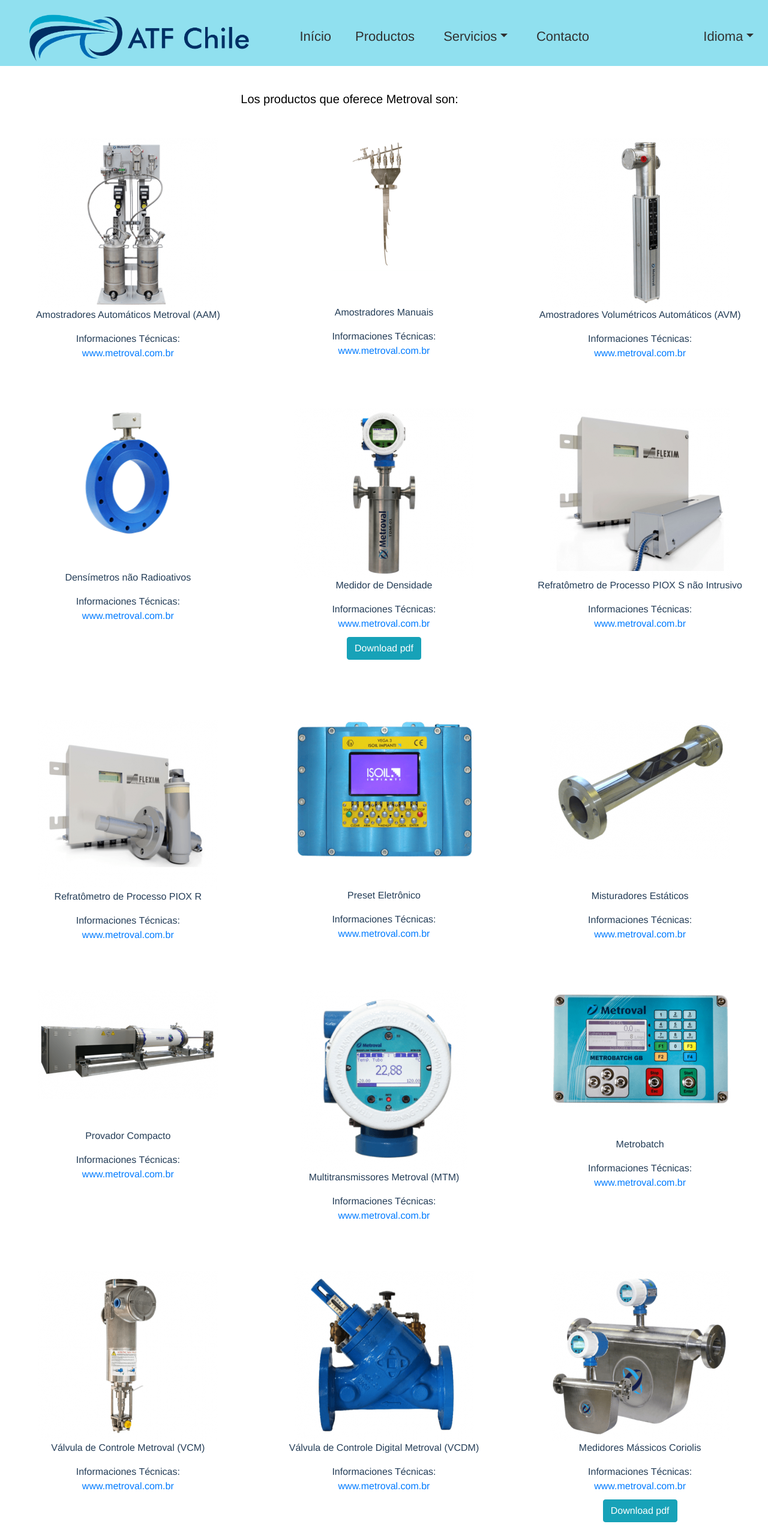
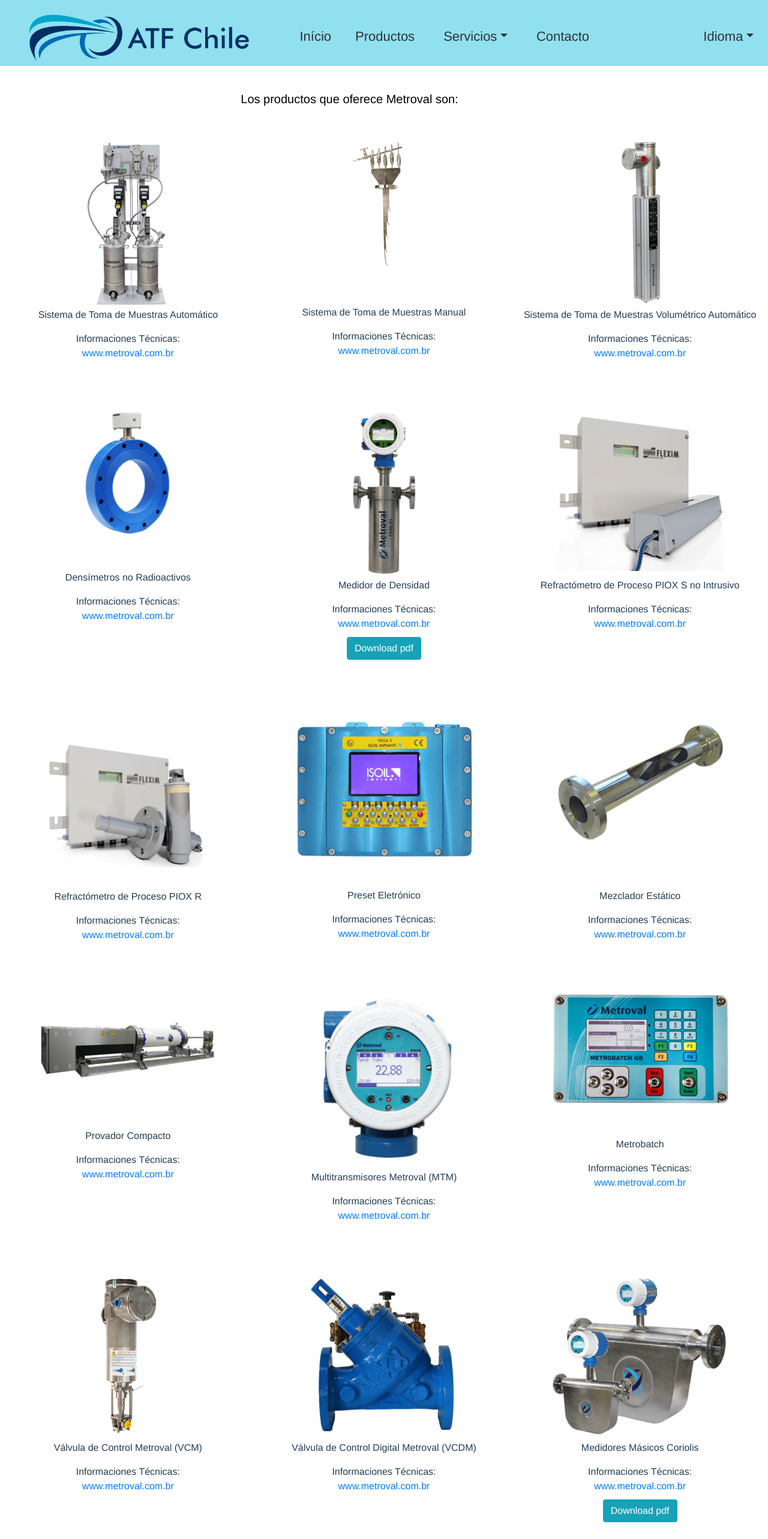
Before and after one commit to MayuCh4n/projeto-construcao, a Vue app: page /Metroval in a window 1280 px wide. Shown: the top 2566 px of the page at 60% size. Built offline with nearby package versions, Linux system fonts and the light colour scheme.

Commit message:
Ajuste de linguagem produtos

```diff
--- a/src/components/páginas/Servicios/Metroval.vue
+++ b/src/components/páginas/Servicios/Metroval.vue
@@ -10,35 +10,35 @@
 
       <b-col xl="4" md="6" sm="12" xs="12">
             <img src="../../../assets/Metroval/AAM.png" alt="Left image">
-            <p>Amostradores Automáticos Metroval (AAM)</p>
+            <p>Sistema de Toma de Muestras Automático</p>
              Informaciones Técnicas:<br>
                     <a href="https://metroval.com.br/produtos/amostradores-automaticos-para-oleo-e-gas/" target="blank">www.metroval.com.br</a><br>
       </b-col>
 
       <b-col xl="4" md="6" sm="12" xs="12">
             <img src="../../../assets/Metroval/AMF.png" alt="Left image">
-            <p class="phd">Amostradores Manuais</p>
+            <p class="phd">Sistema de Toma de Muestras Manual</p>
              Informaciones Técnicas:<br>
                     <a href="https://metroval.com.br/produtos/amostradores/amostradores-manuais/" target="blank">www.metroval.com.br</a><br>
       </b-col>
 
       <b-col xl="4" md="6" sm="12" xs="12">
             <img src="../../../assets/Metroval/AT.png" alt="Left image">
-            <p class="metroval">Amostradores Volumétricos Automáticos (AVM)</p>
+            <p class="metroval">Sistema de Toma de Muestras Volumétrico Automático</p>
              Informaciones Técnicas:<br>
                     <a href="https://metroval.com.br/produtos/amostradores-volumetricos/" target="blank">www.metroval.com.br</a><br>
       </b-col>
 
       <b-col xl="4" md="6" sm="12" xs="12">
             <img src="../../../assets/Metroval/DNR.png" alt="Left image" class="imgmetroval">
-            <p class="metroval11">Densímetros não Radioativos</p>
+            <p class="metroval11">Densímetros no Radioactivos</p>
              Informaciones Técnicas:<br>
                     <a href="https://metroval.com.br/produtos/medidores-de-densidade-nao-radioativos-para-polpa-de-minerio/" target="blank">www.metroval.com.br</a><br>
       </b-col>
 
       <b-col xl="4" md="6" sm="12" xs="12">
             <img src="../../../assets/Metroval/MedidorDensidade.png" alt="Left image" class="imgmetroval">
-            <p class="metroval">Medidor de Densidade</p>
+            <p class="metroval">Medidor de Densidad</p>
              Informaciones Técnicas:<br>
                     <a href="https://metroval.com.br/produtos/medidores-de-densidade/" target="blank">www.metroval.com.br</a><br>
                     <b-button class="btn-baixar" href="https://drive.google.com/file/d/16G1OB0YS_j8DH8Q5t_a1I5wEuvztQfsU/view?usp=sharing" variant="info" target="_blank">Download pdf</b-button>
@@ -46,28 +46,28 @@
 
       <b-col xl="4" md="6" sm="12" xs="12">
             <img src="../../../assets/Metroval/Refratometro.png" alt="Left image" class="imgmetroval">
-            <p class="metroval">Refratômetro de Processo PIOX S não Intrusivo</p>
+            <p class="metroval">Refractómetro de Proceso PIOX S no Intrusivo</p>
              Informaciones Técnicas:<br>
                     <a href="https://metroval.com.br/produtos/medidores-de-densidade/refratometro-de-processo-piox-s-nao-intrusivo/" target="blank">www.metroval.com.br</a><br>
       </b-col>
 
       <b-col xl="4" md="6" sm="12" xs="12">
             <img src="../../../assets/Metroval/Refratômetro2.png" alt="Left image" class="imgmetroval">
-            <p class="metroval">Refratômetro de Processo PIOX R</p>
+            <p class="metroval">Refractómetro de Proceso PIOX R</p>
              Informaciones Técnicas:<br>
                     <a href="https://metroval.com.br/produtos/refratometro-de-processo-piox-r/" target="blank">www.metroval.com.br</a><br>
       </b-col>
 
       <b-col xl="4" md="6" sm="12" xs="12">
             <img src="../../../assets/Metroval/Preset.png" alt="Left image" class="imgmetroval">
-            <p class="metroval11">Preset Eletrônico</p>
+            <p class="metroval11">Preset Eletrónico</p>
              Informaciones Técnicas:<br>
                     <a href="https://metroval.com.br/produtos/computador-de-vazao/preset-eletronico/" target="blank">www.metroval.com.br</a><br>
       </b-col>
 
       <b-col xl="4" md="6" sm="12" xs="12">
             <img src="../../../assets/Metroval/MisturadoresEstaticos.png" alt="Left image" class="imgmetroval">
-            <p class="metroval11">Misturadores Estáticos</p>
+            <p class="metroval11">Mezclador Estático</p>
              Informaciones Técnicas:<br>
                     <a href="https://metroval.com.br/produtos/misturadores-estaticos/" target="blank">www.metroval.com.br</a><br>
       </b-col>
@@ -81,7 +81,7 @@
 
       <b-col xl="4" md="6" sm="12" xs="12">
             <img src="../../../assets/Metroval/MTM.png" alt="Left image" class="imgmetroval">
-            <p class="metroval">Multitransmissores Metroval (MTM)</p>
+            <p class="metroval">Multitransmisores Metroval (MTM)</p>
              Informaciones Técnicas:<br>
                     <a href="https://metroval.com.br/produtos/transmissores/mtm-multitransmissores-metroval/" target="blank">www.metroval.com.br</a><br>
       </b-col>
@@ -95,21 +95,21 @@
 
       <b-col xl="4" md="6" sm="12" xs="12">
             <img src="../../../assets/Metroval/VCM.png" alt="Left image" class="imgmetroval">
-            <p class="metroval">Válvula de Controle Metroval (VCM)</p>
+            <p class="metroval">Válvula de Control Metroval (VCM)</p>
              Informaciones Técnicas:<br>
                     <a href="https://metroval.com.br/produtos/valvulas-de-controle/" target="blank">www.metroval.com.br</a><br>
       </b-col>
 
       <b-col xl="4" md="6" sm="12" xs="12">
             <img src="../../../assets/Metroval/VCDM.png" alt="Left image" class="imgmetroval">
-            <p class="metroval">Válvula de Controle Digital Metroval (VCDM)</p>
+            <p class="metroval">Válvula de Control Digital Metroval (VCDM)</p>
              Informaciones Técnicas:<br>
                     <a href="https://metroval.com.br/produtos/valvula-de-controle-digital/" target="blank">www.metroval.com.br</a><br>
       </b-col>
 
       <b-col xl="4" md="6" sm="12" xs="12">
             <img src="../../../assets/Metroval/MedidorMassico.png" alt="Left image" class="imgmetroval">
-            <p class="metroval">Medidores Mássicos Coriolis</p>
+            <p class="metroval">Medidores Másicos Coriolis</p>
              Informaciones Técnicas:<br>
                     <a href="https://metroval.com.br/produtos/medidores-massicos-coriolis/" target="blank">www.metroval.com.br</a><br>
                     <b-button class="btn-baixar" href="https://metroval.com.br/wp-content/uploads/2019/10/AXIOM-WEB.pdf" variant="info" target="_blank">Download pdf</b-button>
@@ -117,21 +117,21 @@
 
       <b-col xl="4" md="6" sm="12" xs="12">
             <img src="../../../assets/Metroval/MedidorTurbina.jpg" alt="Left image" class="imgmetroval">
-            <p class="metroval11">Medidor de vazão tipo Turbina</p>
+            <p class="metroval11">Medidor de Flujo/Caudal tipo Turbina</p>
              Informaciones Técnicas:<br>
                     <a href="https://metroval.com.br/produtos/medidor-vazao-turbina/" target="blank">www.metroval.com.br</a><br>
       </b-col>
 
       <b-col xl="4" md="6" sm="12" xs="12">
             <img src="../../../assets/Metroval/MedidorPositivo.png" alt="Left image" class="imgmetroval">
-            <p class="metroval12">Medidor de vazão tipo deslocamento Positivo</p>
+            <p class="metroval12">Medidor de Flujo/Caudal tipo Desplazamiento Positivo</p>
              Informaciones Técnicas:<br>
                     <a href="https://metroval.com.br/produtos/medidores-de-engrenagens-ovais/" target="blank">www.metroval.com.br</a><br>
       </b-col>
 
       <b-col xl="4" md="6" sm="12" xs="12">
             <img src="../../../assets/Metroval/ClampOn.png" alt="Left image" class="imgmetroval">
-            <p class="metroval11">Medidores Ultrassônicos (Clamp On)</p>
+            <p class="metroval11">Medidores Ultrasónicos (Clamp On)</p>
              Informaciones Técnicas:<br>
                     <a href="https://metroval.com.br/produtos/medidores-ultrassonicos-nao-intrusivos/" target="blank">www.metroval.com.br</a><br>
       </b-col>
--- a/src/components/páginas/Servicios/PhdMaster.vue
+++ b/src/components/páginas/Servicios/PhdMaster.vue
@@ -10,14 +10,14 @@
 
       <b-col xl="6" md="6" sm="12" xs="12">
             <img src="../../../assets/PhdMaster/smp.png" alt="Left image">
-            <p>Preset Eletrônico - Single Meter Preset (SMP)</p>
+            <p>Preset Eletrónico - Single Meter Preset (SMP)</p>
              Informaciones Técnicas:<br>
                     <a href="http://www.phdmaster.com.br/produtos-presets-eletronicos-toptech.html" target="blank">www.phdmaster.com.br</a><br>
       </b-col>
 
       <b-col xl="4" md="6" sm="12" xs="12">
             <img src="../../../assets/PhdMaster/preset.png" alt="Left image">
-            <p class="phd">Preset Eletrônico - Multiload II</p>
+            <p class="phd">Preset Eletrónico - Multiload II</p>
              Informaciones Técnicas:<br>
                     <a href="http://www.phdmaster.com.br/produtos-presets-eletronicos-toptech.html" target="blank">www.phdmaster.com.br</a><br>
       </b-col>
--- a/src/components/páginas/Servicios/Servicios.vue
+++ b/src/components/páginas/Servicios/Servicios.vue
@@ -10,7 +10,7 @@
 
       <b-col xl="6" md="6" sm="12" xs="12">
             <img src="../../../assets/servicios-imgs/braço-carregamento.png" alt="Left image">
-            <p>Braço de Carregamento - BOTTOM Loading (Carregamento por Baixo)</p>
+            <p>Braço de Carga - BOTTOM Loading </p>
              Informaciones Técnicas:<br>
                     <a href="https://www.tspro.com.br/braco-de-carregamento-e-descarregamento" target="blank">www.tspro.com.br</a><br>
                     <b-button class="btn-baixar" href="https://drive.google.com/file/d/1VuN7OyBvLIKq1eLYEkJpjSjg6Vj6JHLG/view?usp=sharing" variant="info" target="_blank">Download pdf</b-button>
@@ -18,7 +18,7 @@
 
       <b-col xl="4" md="6" sm="12" xs="12">
             <img src="../../../assets/servicios-imgs/bracotop.png" alt="Left image">
-            <p>Braço de Carregamento - TOP Loading (Carregamento por Cima)</p>
+            <p>Braço de Carga - TOP Loading </p>
              Informaciones Técnicas:<br>
                     <a href="https://www.tspro.com.br/braco-de-carregamento-e-descarregamento" target="blank">www.tspro.com.br</a><br>
                     <b-button class="btn-baixar" href="https://drive.google.com/file/d/1VuN7OyBvLIKq1eLYEkJpjSjg6Vj6JHLG/view?usp=sharing" variant="info" target="_blank">Download pdf</b-button>
```
